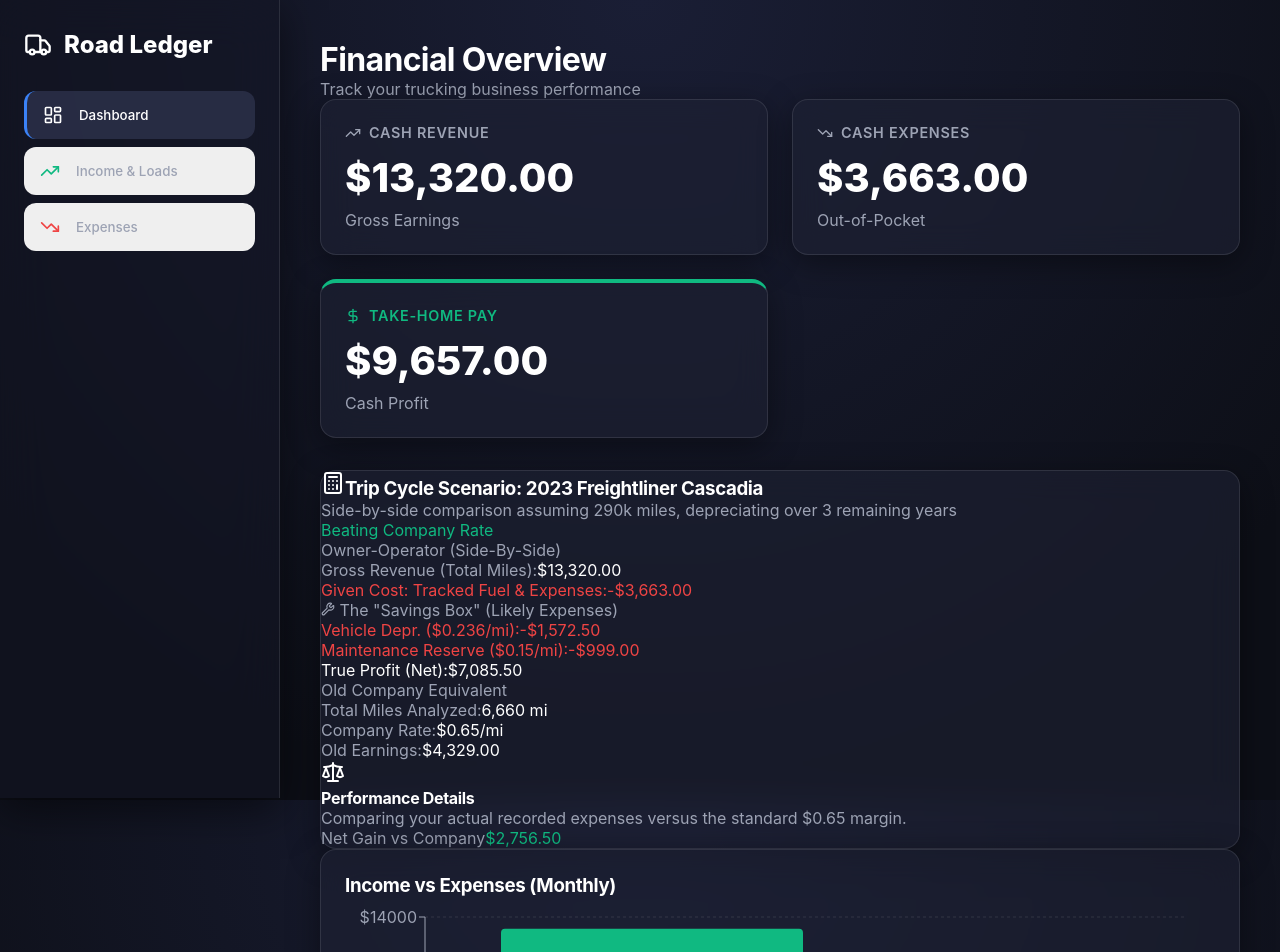
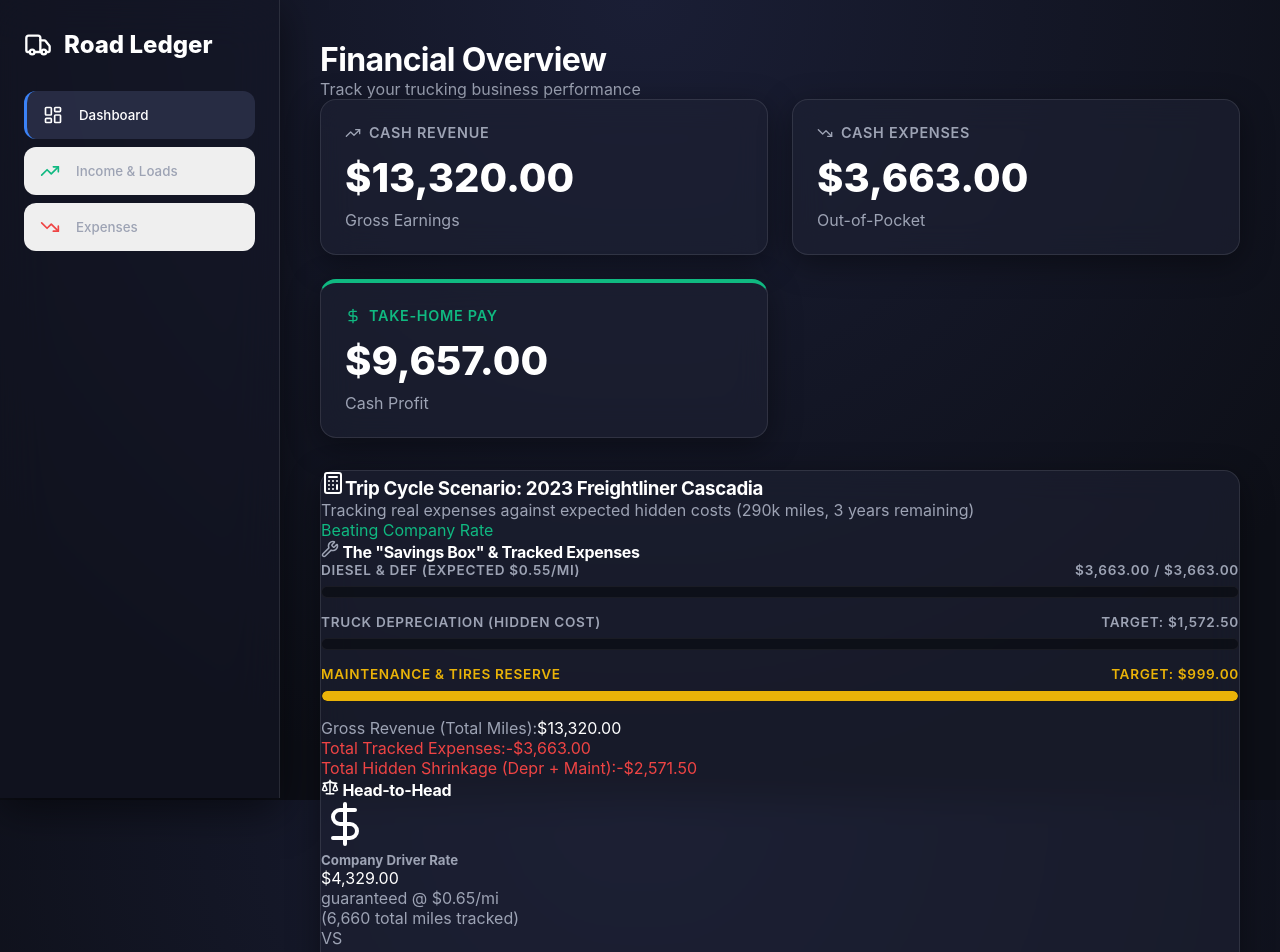
Before and after one commit to Chinadoc/Truck-tracker, a React (Vite) app: page / in a window 1280 px wide. Shown: the top 952 px of the page. Built offline with nearby package versions, Linux system fonts and the light colour scheme.

Commit message:
Implement Visual Expense Buckets & 1/3 Side-by-Side UI

```diff
--- a/src/App.tsx
+++ b/src/App.tsx
@@ -245,7 +245,7 @@ function App() {
               </div>
             </div>
 
-            {/* Trip Cycle Analysis */}
+            {/* Trip Cycle Analysis & Expense Buckets */}
             <div className="glass-panel p-6 mb-8">
               <div className="flex justify-between items-center mb-6 border-b border-[var(--border)] pb-4">
                 <div>
@@ -254,7 +254,7 @@ function App() {
                     Trip Cycle Scenario: 2023 Freightliner Cascadia
                   </h3>
                   <p className="text-secondary mt-1 text-sm">
-                    Side-by-side comparison assuming 290k miles, depreciating over 3 remaining years
+                    Tracking real expenses against expected hidden costs (290k miles, 3 years remaining)
                   </p>
                 </div>
                 <div className={`px-4 py-2 rounded-full text-sm font-bold border ${analysis.isBeatingCompanyRate ? 'bg-[rgba(16,185,129,0.1)] text-success border-success' : 'bg-[rgba(239,68,68,0.1)] text-danger border-danger'}`}>
@@ -262,72 +262,103 @@ function App() {
                 </div>
               </div>
 
-              <div className="grid grid-cols-1 md:grid-cols-2 gap-8 mb-4">
-                {/* Column 1: True Profit */}
-                <div className="flex flex-col gap-4">
-                  <p className="text-sm font-semibold text-secondary uppercase tracking-wider">Owner-Operator (Side-By-Side)</p>
-                  <div className="flex flex-col gap-3">
-                    <div className="flex justify-between items-center text-sm border-b border-[var(--border)] pb-2">
-                      <span className="text-secondary">Gross Revenue (Total Miles):</span>
-                      <span className="font-bold text-base">{formatCurrency(totalIncome)}</span>
+              <div className="flex flex-col lg:flex-row gap-8">
+                {/* Left: 2/3 Width - Expected Expense Buckets */}
+                <div className="flex-1">
+                  <h4 className="font-bold mb-4 flex items-center gap-2 border-b border-[rgba(255,255,255,0.05)] pb-2 text-lg">
+                    <Wrench size={18} className="text-secondary" /> The "Savings Box" & Tracked Expenses
+                  </h4>
+
+                  {/* Bucket 1: Fuel */}
+                  <div className="bucket-container mt-4">
+                    <div className="bucket-header">
+                      <span>Diesel & DEF (Expected $0.55/mi)</span>
+                      <span>{formatCurrency(analysis.trackedFuelCost)} / {formatCurrency(analysis.expectedFuelCost)}</span>
                     </div>
-                    <div className="flex justify-between items-center text-sm border-b border-[var(--border)] pb-2 text-danger opacity-90">
-                      <span>Given Cost: Tracked Fuel & Expenses:</span>
+                    <div className="bucket-bar-bg">
+                      <div
+                        className={`bucket-bar-fill ${analysis.trackedFuelCost > analysis.expectedFuelCost ? 'bg-danger' : 'bg-success'}`}
+                        style={{ width: `${Math.min(100, (analysis.trackedFuelCost / Math.max(1, analysis.expectedFuelCost)) * 100)}%` }}
+                      ></div>
+                    </div>
+                  </div>
+
+                  {/* Bucket 2: Vehicle Depreciation */}
+                  <div className="bucket-container mt-4">
+                    <div className="bucket-header text-danger opacity-90">
+                      <span>Truck Depreciation (Hidden Cost)</span>
+                      <span>Target: {formatCurrency(analysis.vehicleDepreciation)}</span>
+                    </div>
+                    <div className="bucket-bar-bg">
+                      {/* This is a visual representation of a hidden cost you CAN'T avoid paying eventually  */}
+                      <div className="bucket-bar-fill bg-danger opacity-70" style={{ width: '100%' }}></div>
+                    </div>
+                  </div>
+
+                  {/* Bucket 3: Maintenance Reserve */}
+                  <div className="bucket-container mt-4 mb-6">
+                    <div className="bucket-header text-warning opacity-90" style={{ color: '#eab308' }}>
+                      <span>Maintenance & Tires Reserve</span>
+                      <span>Target: {formatCurrency(analysis.maintReserve)}</span>
+                    </div>
+                    <div className="bucket-bar-bg">
+                      <div className="bucket-bar-fill opacity-70" style={{ background: '#eab308', width: '100%' }}></div>
+                    </div>
+                  </div>
+
+                  <div className="p-4 bg-[var(--surface-hover)] rounded-xl border border-[var(--border)]">
+                    <div className="flex justify-between items-center text-sm font-bold">
+                      <span className="text-secondary uppercase">Gross Revenue (Total Miles):</span>
+                      <span className="text-lg">{formatCurrency(totalIncome)}</span>
+                    </div>
+                    <div className="flex justify-between items-center text-sm mt-2 text-danger">
+                      <span className="opacity-80">Total Tracked Expenses:</span>
                       <span>-{formatCurrency(totalExpenses)}</span>
                     </div>
-
-                    <div className="bg-[rgba(0,0,0,0.2)] p-4 rounded-xl border border-[var(--border)] mb-2 mt-2">
-                      <p className="text-xs uppercase font-bold text-secondary mb-2 flex items-center gap-2">
-                        <Wrench size={14} /> The "Savings Box" (Likely Expenses)
-                      </p>
-                      <div className="flex justify-between items-center text-sm text-danger opacity-80 mb-1">
-                        <span>Vehicle Depr. (${CASCADIA_DEPR_RATE.toFixed(3)}/mi):</span>
-                        <span>-{formatCurrency(analysis.vehicleDepreciation)}</span>
-                      </div>
-                      <div className="flex justify-between items-center text-sm text-danger opacity-80">
-                        <span>Maintenance Reserve (${CASCADIA_MAINT_RESERVE.toFixed(2)}/mi):</span>
-                        <span>-{formatCurrency(analysis.maintReserve)}</span>
-                      </div>
-                    </div>
-
-                    <div className="flex justify-between items-center text-lg font-bold pt-2">
-                      <span>True Profit (Net):</span>
-                      <span className="text-accent">{formatCurrency(analysis.ownerOperatorTrueProfit)}</span>
+                    <div className="flex justify-between items-center text-sm mt-1 text-danger">
+                      <span className="opacity-80">Total Hidden Shrinkage (Depr + Maint):</span>
+                      <span>-{formatCurrency(analysis.totalHiddenCosts)}</span>
                     </div>
                   </div>
                 </div>
 
-                {/* Column 2: Old Company Equivalent */}
-                <div className="bg-[rgba(0,0,0,0.2)] p-6 rounded-xl border border-[var(--border)] flex flex-col gap-4">
-                  <p className="text-sm font-semibold text-secondary uppercase tracking-wider">Old Company Equivalent</p>
-                  <div className="flex flex-col gap-3">
-                    <div className="flex justify-between items-center text-sm">
-                      <span className="text-secondary">Total Miles Analyzed:</span>
-                      <span className="font-bold text-base">{analysis.totalMiles.toLocaleString()} mi</span>
+                {/* Right: 1/3 Width - Head to Head Comparison */}
+                <div className="lg:w-1/3 flex flex-col gap-4">
+                  <h4 className="font-bold flex items-center gap-2 border-b border-[rgba(255,255,255,0.05)] pb-2 text-lg">
+                    <Scale size={18} className="text-accent" /> Head-to-Head
+                  </h4>
+
+                  {/* Company Driver Box */}
+                  <div className="bg-[rgba(0,0,0,0.3)] p-5 rounded-xl border border-[var(--border)] relative overflow-hidden">
+                    <div className="absolute top-0 right-0 p-2 opacity-10"><DollarSign size={48} /></div>
+                    <h5 className="text-xs uppercase font-bold text-secondary mb-3">Company Driver Rate</h5>
+                    <div className="text-3xl font-bold mb-1">{formatCurrency(analysis.companyEquivalentEarnings)}</div>
+                    <p className="text-sm text-secondary">guaranteed @ ${COMPANY_DRIVER_RATE.toFixed(2)}/mi</p>
+                    <p className="text-xs text-secondary mt-1">({analysis.totalMiles.toLocaleString()} total miles tracked)</p>
+                  </div>
+
+                  {/* VS Badge */}
+                  <div className="flex justify-center -my-2 relative z-10">
+                    <span className="bg-black text-secondary text-xs uppercase font-bold px-3 py-1 rounded-full border border-[var(--border)]">VS</span>
+                  </div>
+
+                  {/* Owner Operator True Net Box */}
+                  <div className={`p-5 rounded-xl border ${analysis.isBeatingCompanyRate ? 'bg-[rgba(16,185,129,0.05)] border-success' : 'bg-[rgba(239,68,68,0.05)] border-danger'} relative overflow-hidden`}>
+                    <div className="absolute top-0 right-0 p-2 opacity-10"><Truck size={48} /></div>
+                    <h5 className="text-xs uppercase font-bold mb-3 flex items-center gap-2">
+                      <span className={analysis.isBeatingCompanyRate ? 'text-success' : 'text-danger'}>Owner Operator True Net</span>
+                    </h5>
+                    <div className={`text-3xl font-bold mb-1 ${analysis.isBeatingCompanyRate ? 'text-success' : 'text-danger'}`}>
+                      {formatCurrency(analysis.ownerOperatorTrueProfit)}
                     </div>
-                    <div className="flex justify-between items-center text-sm">
-                      <span className="text-secondary">Company Rate:</span>
-                      <span className="font-bold text-base">${COMPANY_DRIVER_RATE.toFixed(2)}/mi</span>
-                    </div>
-                    <div className="flex justify-between items-center text-lg font-bold pt-4 border-t border-[var(--border)]">
-                      <span className="text-secondary">Old Earnings:</span>
-                      <span>{formatCurrency(analysis.companyEquivalentEarnings)}</span>
-                    </div>
-                  </div>
-                </div>
-              </div>
-
-              <div className="mt-6 p-4 bg-[var(--surface-hover)] rounded-xl border-l-4 border-accent flex items-start gap-4">
-                <div className="pt-1"><Scale size={24} className="text-accent" /></div>
-                <div>
-                  <h4 className="font-bold mb-1">Performance Details</h4>
-                  <p className="text-sm text-secondary mb-3">Comparing your actual recorded expenses versus the standard $0.65 margin.</p>
-                  <div className="flex gap-4 flex-wrap">
-                    <div className="bg-[rgba(0,0,0,0.3)] px-3 py-2 rounded-lg border border-[var(--border)]">
-                      <span className="text-xs uppercase text-secondary block mb-1">Net Gain vs Company</span>
-                      <span className={`font-semibold ${analysis.ownerOperatorTrueProfit - analysis.companyEquivalentEarnings >= 0 ? 'text-success' : 'text-danger'}`}>
+                    <p className="text-sm text-secondary">
+                      After tracking costs + hiding ${formatCurrency(analysis.totalHiddenCosts)} for reserves.
+                    </p>
+                    <div className="mt-4 pt-3 border-t border-[rgba(255,255,255,0.1)]">
+                      <div className="text-xs text-secondary uppercase font-bold mb-1">Difference</div>
+                      <div className={`text-lg font-bold ${analysis.ownerOperatorTrueProfit - analysis.companyEquivalentEarnings >= 0 ? 'text-success' : 'text-danger'}`}>
                         {formatCurrency(analysis.ownerOperatorTrueProfit - analysis.companyEquivalentEarnings)}
-                      </span>
+                      </div>
                     </div>
                   </div>
                 </div>
--- a/src/index.css
+++ b/src/index.css
@@ -34,7 +34,10 @@ body {
 }
 
 /* Typography */
-h1, h2, h3, h4 {
+h1,
+h2,
+h3,
+h4 {
   font-weight: 700;
   letter-spacing: -0.02em;
 }
@@ -112,7 +115,8 @@ h1, h2, h3, h4 {
   cursor: pointer;
 }
 
-.nav-item:hover, .nav-item.active {
+.nav-item:hover,
+.nav-item.active {
   background: var(--surface-hover);
   color: var(--text-primary);
 }
@@ -122,7 +126,9 @@ h1, h2, h3, h4 {
 }
 
 /* Inputs & Buttons */
-input, select, textarea {
+input,
+select,
+textarea {
   width: 100%;
   padding: 0.75rem 1rem;
   background: rgba(0, 0, 0, 0.2);
@@ -134,7 +140,9 @@ input, select, textarea {
   transition: border-color 0.2s;
 }
 
-input:focus, select:focus, textarea:focus {
+input:focus,
+select:focus,
+textarea:focus {
   outline: none;
   border-color: var(--accent);
   box-shadow: 0 0 0 2px rgba(59, 130, 246, 0.2);
@@ -178,15 +186,24 @@ button {
   color: var(--text-secondary);
   padding: 0.5rem;
 }
+
 .btn-icon:hover {
   color: var(--text-primary);
   background: var(--surface-hover);
 }
 
 /* Utilities */
-.text-success { color: var(--success); }
-.text-danger { color: var(--danger); }
-.text-secondary { color: var(--text-secondary); }
+.text-success {
+  color: var(--success);
+}
+
+.text-danger {
+  color: var(--danger);
+}
+
+.text-secondary {
+  color: var(--text-secondary);
+}
 
 /* Dashboard Grid */
 .dashboard-grid {
@@ -226,20 +243,57 @@ button {
   height: 400px;
 }
 
+/* Buckets UI */
+.bucket-container {
+  display: flex;
+  flex-direction: column;
+  gap: 0.5rem;
+  margin-bottom: 1rem;
+}
+
+.bucket-header {
+  display: flex;
+  justify-content: space-between;
+  font-size: 0.85rem;
+  font-weight: 600;
+  color: var(--text-secondary);
+  text-transform: uppercase;
+  letter-spacing: 0.05em;
+}
+
+.bucket-bar-bg {
+  width: 100%;
+  height: 12px;
+  background: rgba(0, 0, 0, 0.4);
+  border-radius: 6px;
+  overflow: hidden;
+  border: 1px solid rgba(255, 255, 255, 0.05);
+}
+
+.bucket-bar-fill {
+  height: 100%;
+  border-radius: 6px;
+  transition: width 0.5s ease-out;
+}
+
 /* Tables and Lists */
 .table-container {
   width: 100%;
   overflow-x: auto;
 }
+
 table {
   width: 100%;
   border-collapse: collapse;
 }
-th, td {
+
+th,
+td {
   padding: 1rem;
   text-align: left;
   border-bottom: 1px solid var(--border);
 }
+
 th {
   color: var(--text-secondary);
   font-weight: 600;
@@ -247,8 +301,14 @@ th {
   text-transform: uppercase;
   letter-spacing: 0.05em;
 }
-tr:last-child td { border-bottom: none; }
-tr:hover td { background: rgba(255, 255, 255, 0.02); }
+
+tr:last-child td {
+  border-bottom: none;
+}
+
+tr:hover td {
+  background: rgba(255, 255, 255, 0.02);
+}
 
 /* Modal and Overlays */
 .overlay {
@@ -266,7 +326,8 @@ tr:hover td { background: rgba(255, 255, 255, 0.02); }
 .modal {
   width: 100%;
   max-width: 500px;
-  background: #171a2b; /* solid for better reading */
+  background: #171a2b;
+  /* solid for better reading */
   border: 1px solid var(--border);
   border-radius: var(--radius);
   padding: 2rem;
@@ -279,7 +340,11 @@ tr:hover td { background: rgba(255, 255, 255, 0.02); }
   align-items: center;
   margin-bottom: 1.5rem;
 }
-.modal-title { font-size: 1.25rem; font-weight: 700; }
+
+.modal-title {
+  font-size: 1.25rem;
+  font-weight: 700;
+}
 
 .form-group {
   margin-bottom: 1rem;
@@ -287,6 +352,7 @@ tr:hover td { background: rgba(255, 255, 255, 0.02); }
   flex-direction: column;
   gap: 0.5rem;
 }
+
 .form-group label {
   color: var(--text-secondary);
   font-size: 0.9rem;
@@ -305,9 +371,12 @@ tr:hover td { background: rgba(255, 255, 255, 0.02); }
     width: 80px;
     padding: 2rem 1rem;
   }
-  .sidebar .brand span, .sidebar .nav-item span {
+
+  .sidebar .brand span,
+  .sidebar .nav-item span {
     display: none;
   }
+
   .main-content {
     margin-left: 80px;
   }
@@ -317,6 +386,7 @@ tr:hover td { background: rgba(255, 255, 255, 0.02); }
   .app-container {
     flex-direction: column;
   }
+
   .sidebar {
     position: static;
     width: 100%;
@@ -328,13 +398,16 @@ tr:hover td { background: rgba(255, 255, 255, 0.02); }
     border-right: none;
     border-bottom: 1px solid var(--border);
   }
+
   .nav-links {
     flex-direction: row;
   }
+
   .main-content {
     margin-left: 0;
     padding: 1rem;
   }
+
   .chart-container {
     padding: 1rem;
   }
```
